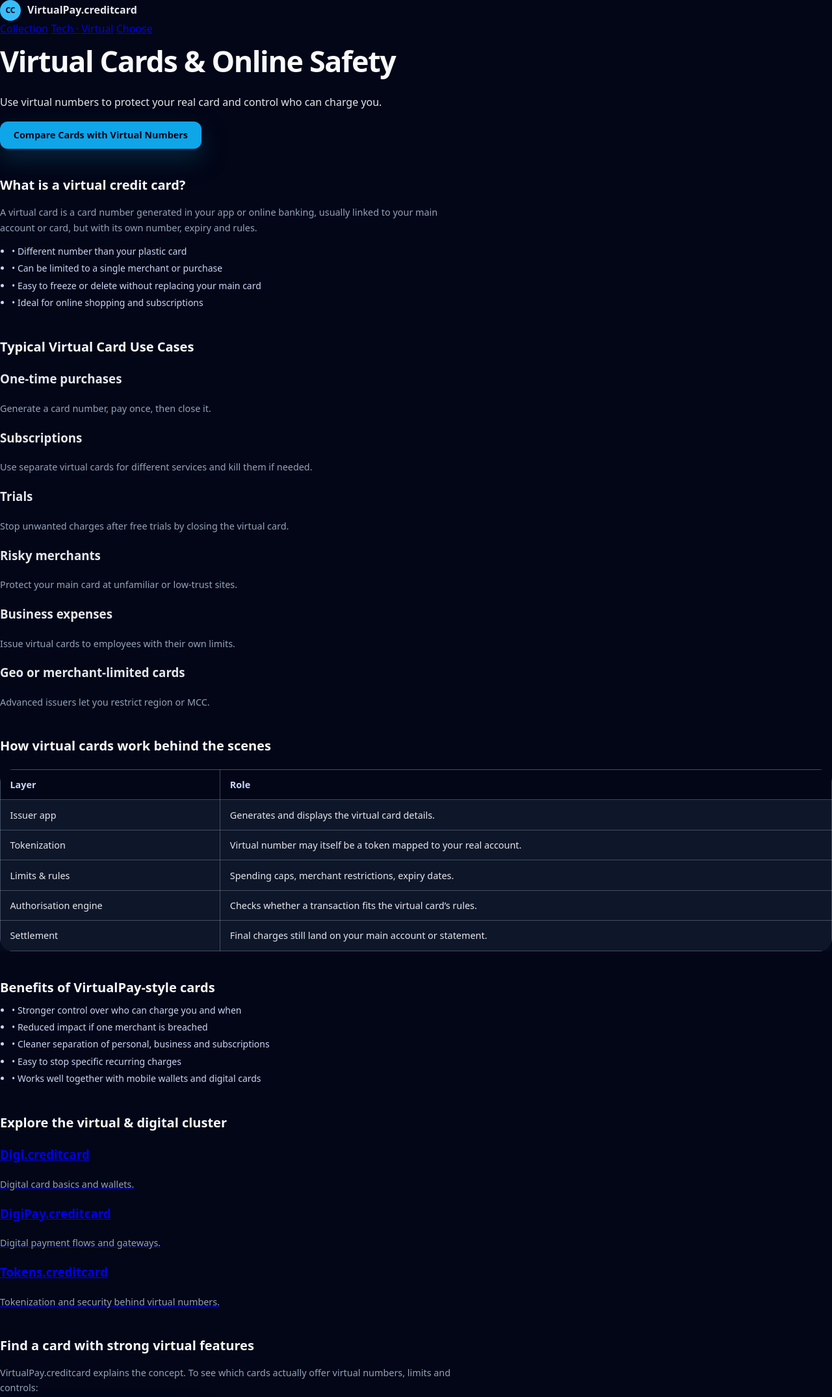
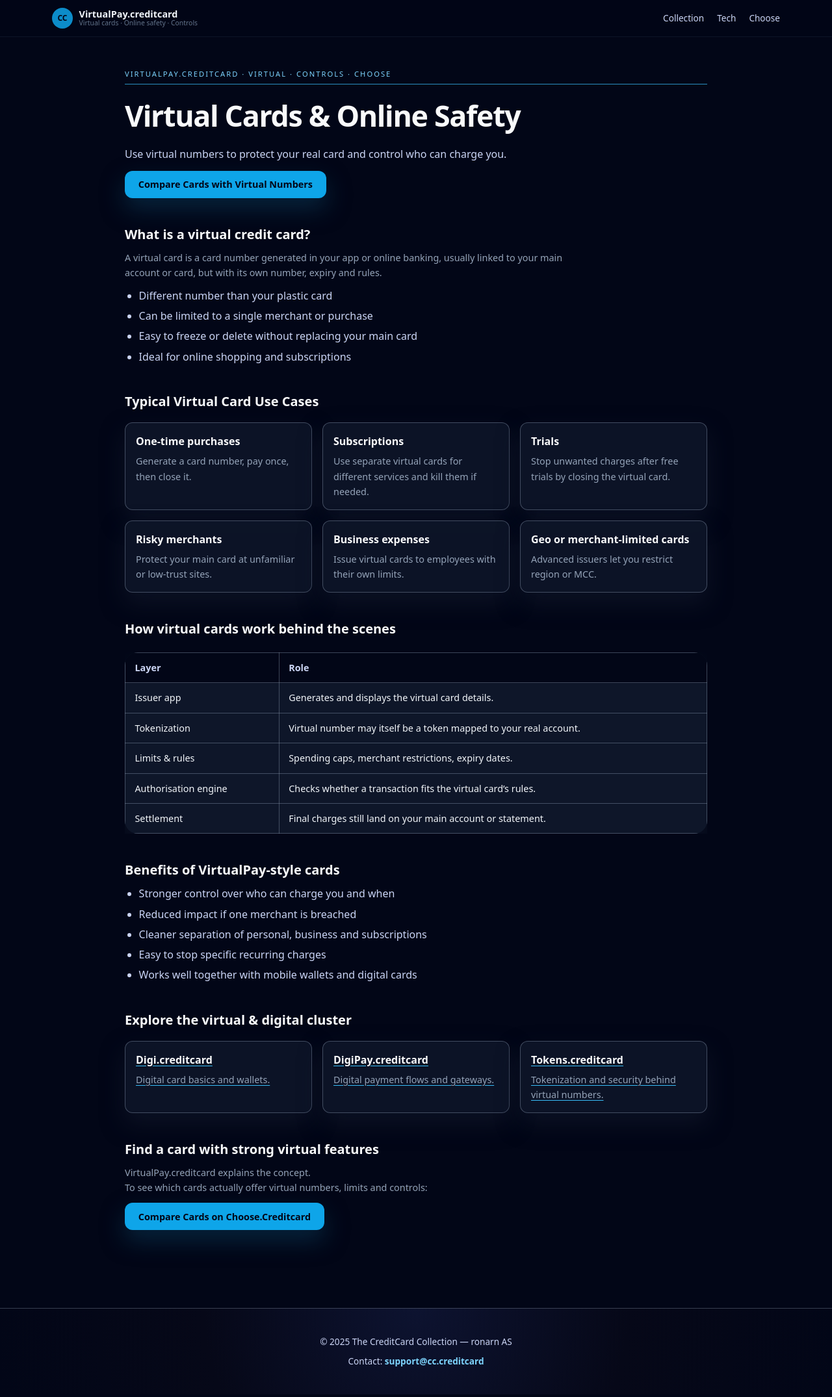
Before and after one commit to ChooseCreditCard/virtualpay.creditcard, a plain HTML site: page index.html in a window 1280 px wide. Shown: the top 2150 px of the page at 65% size. Drawn offline with Linux system fonts and the light colour scheme.

Commit message:
Update index.html

```diff
--- a/index.html
+++ b/index.html
@@ -29,38 +29,45 @@
     gtag('js', new Date());
     gtag('config','G-64FE63JQ3H');
   </script>
-
-  <style>
-    .brand{display:flex;align-items:center;gap:10px;font-weight:600}
-    .cc-logo{height:32px;width:32px;border-radius:999px;background:#38bdf8;display:flex;align-items:center;justify-content:center;font-size:12px;color:#020617;font-weight:800}
-    .list{margin:8px 0 0;padding-left:18px;font-size:14px;color:var(--muted)}
-    .list li{margin-bottom:4px}
-    .table-wrap{overflow-x:auto}
-  </style>
 </head>
 
-<body>
+<body class="bg-slate-950 text-slate-100">
 
-<header class="nav">
+  <!-- HEADER – aligned with the rest of your minisites -->
+  <header class="site-header">
+    <div class="nav-inner max-w-6xl">
       <div class="brand">
         <div class="cc-logo">CC</div>
-    <span>VirtualPay.creditcard</span>
+        <div class="brand-text">
+          <span class="brand-title">VirtualPay.creditcard</span>
+          <span class="brand-subtitle">Virtual cards · Online safety · Controls</span>
         </div>
-  <nav class="links">
-    <a href="https://fin.creditcard/">Collection</a>
-    <a href="https://tech.creditcard/virtual">Tech · Virtual</a>
-    <a href="https://choose.creditcard/">Choose</a>
+      </div>
+      <nav class="nav-links">
+        <a href="https://fin.creditcard/?utm_source=virtualpay.creditcard&utm_medium=nav&utm_campaign=collection">
+          Collection
+        </a>
+        <a href="https://tech.creditcard/?utm_source=virtualpay.creditcard&utm_medium=nav&utm_campaign=tech">
+          Tech
+        </a>
+        <a href="https://choose.creditcard/?utm_source=virtualpay.creditcard&utm_medium=nav&utm_campaign=choose">
+          Choose
+        </a>
       </nav>
+    </div>
   </header>
 
-<div class="wrap">
+  <main class="cc-page">
+    <p class="cc-breadcrumb">VirtualPay.creditcard · Virtual · Controls · Choose</p>
 
     <!-- HERO -->
     <section class="hero">
-    <h1>Virtual Cards & Online Safety</h1>
-    <p>Use virtual numbers to protect your real card and control who can charge you.</p>
+      <h1>Virtual Cards &amp; Online Safety</h1>
+      <p class="hero-lead">
+        Use virtual numbers to protect your real card and control who can charge you.
+      </p>
       <a class="cta"
-       href="https://choose.creditcard/compare?utm_source=virtualpay.creditcard&utm_medium=referral&utm_campaign=virtualpay_top">
+         href="https://choose.creditcard/?utm_source=virtualpay.creditcard&utm_medium=referral&utm_campaign=virtualpay_top">
         Compare Cards with Virtual Numbers
       </a>
     </section>
@@ -73,38 +80,38 @@
         usually linked to your main account or card, but with its own number, expiry and rules.
       </p>
       <ul class="list">
-      <li>• Different number than your plastic card</li>
-      <li>• Can be limited to a single merchant or purchase</li>
-      <li>• Easy to freeze or delete without replacing your main card</li>
-      <li>• Ideal for online shopping and subscriptions</li>
+        <li>Different number than your plastic card</li>
+        <li>Can be limited to a single merchant or purchase</li>
+        <li>Easy to freeze or delete without replacing your main card</li>
+        <li>Ideal for online shopping and subscriptions</li>
       </ul>
     </section>
 
     <!-- Use cases -->
     <section class="section">
       <h2>Typical Virtual Card Use Cases</h2>
-    <div class="grid">
-      <div class="card">
+      <div class="cluster-grid">
+        <div class="cluster-card">
           <h3>One-time purchases</h3>
           <p class="small">Generate a card number, pay once, then close it.</p>
         </div>
-      <div class="card">
+        <div class="cluster-card">
           <h3>Subscriptions</h3>
           <p class="small">Use separate virtual cards for different services and kill them if needed.</p>
         </div>
-      <div class="card">
+        <div class="cluster-card">
           <h3>Trials</h3>
           <p class="small">Stop unwanted charges after free trials by closing the virtual card.</p>
         </div>
-      <div class="card">
+        <div class="cluster-card">
           <h3>Risky merchants</h3>
           <p class="small">Protect your main card at unfamiliar or low-trust sites.</p>
         </div>
-      <div class="card">
+        <div class="cluster-card">
           <h3>Business expenses</h3>
           <p class="small">Issue virtual cards to employees with their own limits.</p>
         </div>
-      <div class="card">
+        <div class="cluster-card">
           <h3>Geo or merchant-limited cards</h3>
           <p class="small">Advanced issuers let you restrict region or MCC.</p>
         </div>
@@ -132,7 +139,7 @@
             <td>Virtual number may itself be a token mapped to your real account.</td>
           </tr>
           <tr>
-          <td>Limits & rules</td>
+            <td>Limits &amp; rules</td>
             <td>Spending caps, merchant restrictions, expiry dates.</td>
           </tr>
           <tr>
@@ -152,30 +159,30 @@
     <section class="section">
       <h2>Benefits of VirtualPay-style cards</h2>
       <ul class="list">
-      <li>• Stronger control over who can charge you and when</li>
-      <li>• Reduced impact if one merchant is breached</li>
-      <li>• Cleaner separation of personal, business and subscriptions</li>
-      <li>• Easy to stop specific recurring charges</li>
-      <li>• Works well together with mobile wallets and digital cards</li>
+        <li>Stronger control over who can charge you and when</li>
+        <li>Reduced impact if one merchant is breached</li>
+        <li>Cleaner separation of personal, business and subscriptions</li>
+        <li>Easy to stop specific recurring charges</li>
+        <li>Works well together with mobile wallets and digital cards</li>
       </ul>
     </section>
 
     <!-- Cluster links -->
     <section class="section">
-    <h2>Explore the virtual & digital cluster</h2>
-    <div class="grid">
-      <a class="card"
-         href="https://digi.creditcard/?utm_source=virtualpay.creditcard&utm_medium=referral">
+      <h2>Explore the virtual &amp; digital cluster</h2>
+      <div class="cluster-grid">
+        <a class="cluster-card"
+           href="https://digi.creditcard/?utm_source=virtualpay.creditcard&utm_medium=referral&utm_campaign=digi">
           <h3>Digi.creditcard</h3>
           <p class="small">Digital card basics and wallets.</p>
         </a>
-      <a class="card"
-         href="https://digipay.creditcard/?utm_source=virtualpay.creditcard&utm_medium=referral">
+        <a class="cluster-card"
+           href="https://digipay.creditcard/?utm_source=virtualpay.creditcard&utm_medium=referral&utm_campaign=digipay">
           <h3>DigiPay.creditcard</h3>
           <p class="small">Digital payment flows and gateways.</p>
         </a>
-      <a class="card"
-         href="https://tokens.creditcard/?utm_source=virtualpay.creditcard&utm_medium=referral">
+        <a class="cluster-card"
+           href="https://tokens.creditcard/?utm_source=virtualpay.creditcard&utm_medium=referral&utm_campaign=tokens">
           <h3>Tokens.creditcard</h3>
           <p class="small">Tokenization and security behind virtual numbers.</p>
         </a>
@@ -186,20 +193,25 @@
     <section class="section">
       <h2>Find a card with strong virtual features</h2>
       <p class="small">
-      VirtualPay.creditcard explains the concept.
+        VirtualPay.creditcard explains the concept.<br />
         To see which cards actually offer virtual numbers, limits and controls:
       </p>
       <a class="cta"
-       href="https://choose.creditcard/compare?utm_source=virtualpay.creditcard&utm_medium=referral&utm_campaign=virtualpay_bottom">
+         href="https://choose.creditcard/?utm_source=virtualpay.creditcard&utm_medium=referral&utm_campaign=virtualpay_bottom">
         Compare Cards on Choose.Creditcard
       </a>
     </section>
+  </main>
 
-  <footer class="footer">
-    Part of <strong>The CreditCard Collection</strong> — by ronarn<br />
-    Contact: <a href="mailto:support@ronarn.com">support@ronarn.com</a>
+  <!-- MINI FOOTER -->
+  <footer class="mini-footer">
+    <p class="mini-footer-main">
+      © 2025 The CreditCard Collection — ronarn AS
+    </p>
+    <p class="mini-footer-contact">
+      Contact: <a href="mailto:support@cc.creditcard">support@cc.creditcard</a>
+    </p>
   </footer>
 
-</div>
 </body>
 </html>
```
Lines whose indentation alone changed are shown as unchanged.
